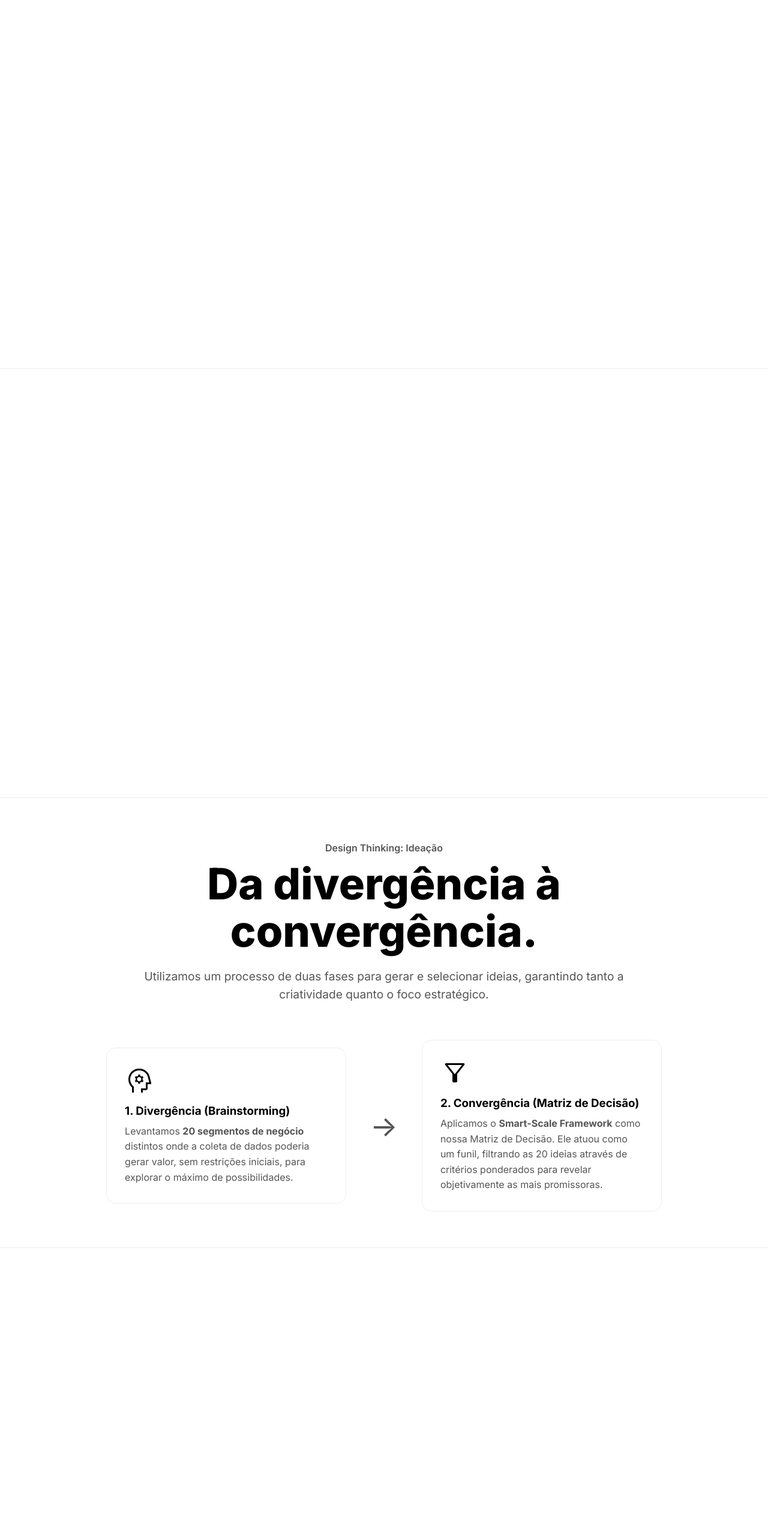
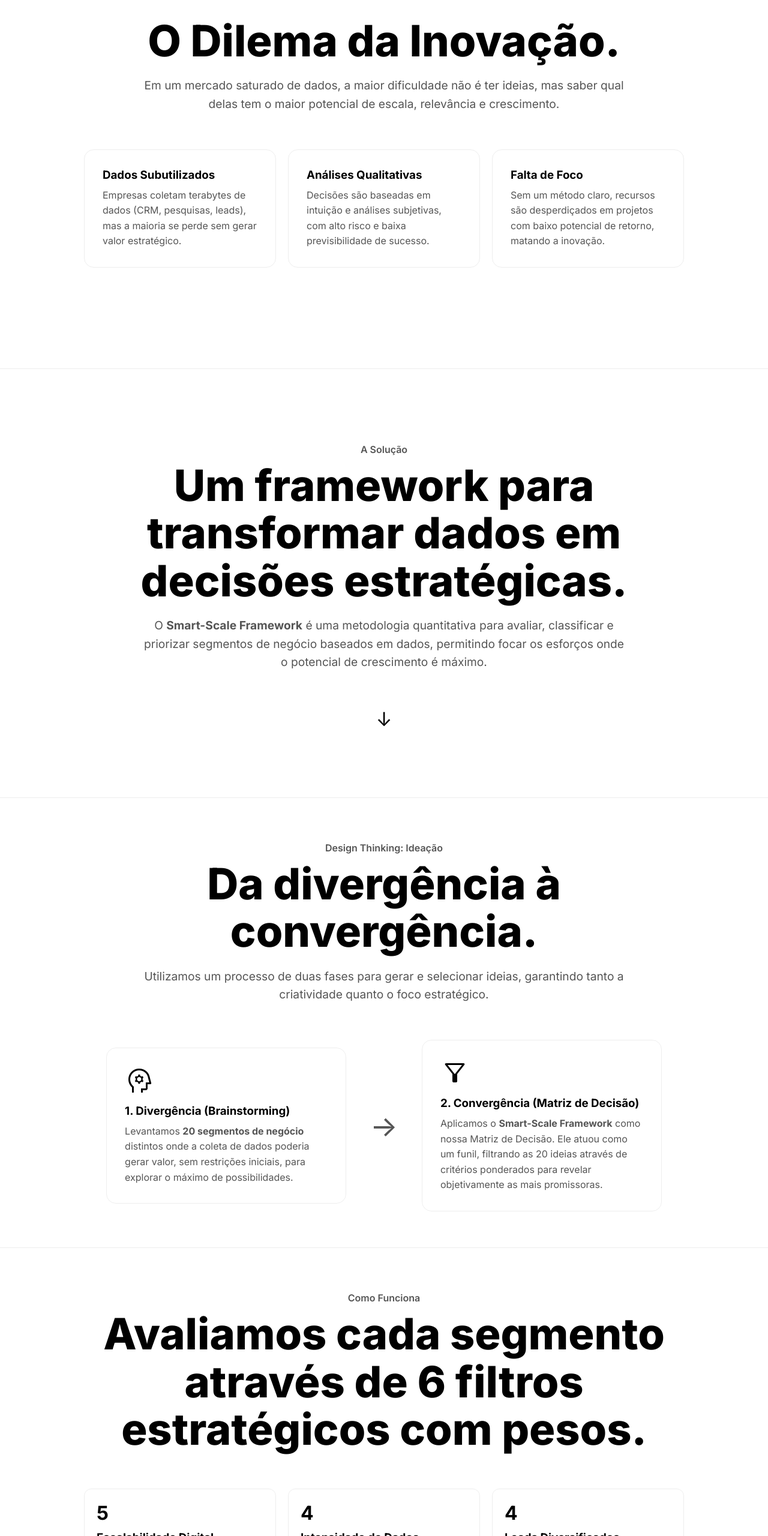
Before and after one commit to by-lelaEbirds/Smart-Scale-Framework, a plain HTML site: page presentation/index.html in a window 1280 px wide. Shown: the part 180-2740 px from the top of the page at 60% size. Drawn offline with nearby package versions, Linux system fonts and the light colour scheme.

Commit message:
Update index.html

```diff
--- a/presentation/index.html
+++ b/presentation/index.html
@@ -20,35 +20,64 @@
         <a href="../index.html" class="back-to-mvp-button">Voltar ao MVP</a>
     </header>
 
-    <section class="slide" id="problema"></section>
-
-    <section class="slide" id="solucao"></section>
-
+    <main>
+        <section class="slide" id="problema">
+            <div class="slide-content animate-on-scroll">
+                <h1 class="slide-title">O Dilema da Inovação.</h1>
+                <p class="slide-subtitle">Em um mercado saturado de dados, a maior dificuldade não é ter ideias, mas saber qual delas tem o maior potencial de escala, relevância e crescimento.</p>
+                <div class="problem-cards">
+                    <div class="card"><h3>Dados Subutilizados</h3><p>Empresas coletam terabytes de dados (CRM, pesquisas, leads), mas a maioria se perde sem gerar valor estratégico.</p></div>
+                    <div class="card"><h3>Análises Qualitativas</h3><p>Decisões são baseadas em intuição e análises subjetivas, com alto risco e baixa previsibilidade de sucesso.</p></div>
+                    <div class="card"><h3>Falta de Foco</h3><p>Sem um método claro, recursos são desperdiçados em projetos com baixo potencial de retorno, matando a inovação.</p></div>
+                </div>
+            </div>
+        </section>
+        <section class="slide" id="solucao">
+            <div class="slide-content animate-on-scroll">
+                <h2 class="section-tag">A Solução</h2>
+                <h1 class="slide-title">Um framework para transformar dados em decisões estratégicas.</h1>
+                <p class="slide-subtitle">O <strong>Smart-Scale Framework</strong> é uma metodologia quantitativa para avaliar, classificar e priorizar segmentos de negócio baseados em dados, permitindo focar os esforços onde o potencial de crescimento é máximo.</p>
+                <div class="arrow-down">↓</div>
+            </div>
+        </section>
         <section class="slide" id="ideacao">
             <div class="slide-content animate-on-scroll">
                 <h2 class="section-tag">Design Thinking: Ideação</h2>
                 <h1 class="slide-title">Da divergência à convergência.</h1>
                 <p class="slide-subtitle">Utilizamos um processo de duas fases para gerar e selecionar ideias, garantindo tanto a criatividade quanto o foco estratégico.</p>
                 <div class="ideation-flow">
-                <div class="flow-step">
-                    <span class="material-symbols-outlined">psychology</span>
-                    <h3>1. Divergência (Brainstorming)</h3>
-                    <p>Levantamos <strong>20 segmentos de negócio</strong> distintos onde a coleta de dados poderia gerar valor, sem restrições iniciais, para explorar o máximo de possibilidades.</p>
-                </div>
+                    <div class="flow-step"><span class="material-symbols-outlined">psychology</span><h3>1. Divergência (Brainstorming)</h3><p>Levantamos <strong>20 segmentos de negócio</strong> distintos onde a coleta de dados poderia gerar valor, sem restrições iniciais, para explorar o máximo de possibilidades.</p></div>
                     <div class="arrow-right">→</div>
-                <div class="flow-step">
-                    <span class="material-symbols-outlined">filter_alt</span>
-                    <h3>2. Convergência (Matriz de Decisão)</h3>
-                    <p>Aplicamos o <strong>Smart-Scale Framework</strong> como nossa Matriz de Decisão. Ele atuou como um funil, filtrando as 20 ideias através de critérios ponderados para revelar objetivamente as mais promissoras.</p>
-                </div>
+                    <div class="flow-step"><span class="material-symbols-outlined">filter_alt</span><h3>2. Convergência (Matriz de Decisão)</h3><p>Aplicamos o <strong>Smart-Scale Framework</strong> como nossa Matriz de Decisão. Ele atuou como um funil, filtrando as 20 ideias através de critérios ponderados para revelar objetivamente as mais promissoras.</p></div>
                 </div>
             </div>
         </section>
-
-    <section class="slide" id="metodologia"></section>
-
-    <section class="slide" id="tier-list"></section>
-
+        <section class="slide" id="metodologia">
+            <div class="slide-content animate-on-scroll">
+                <h2 class="section-tag">Como Funciona</h2>
+                <h1 class="slide-title">Avaliamos cada segmento através de 6 filtros estratégicos com pesos.</h1>
+                <div class="criteria-grid">
+                    <div class="criterion"><span>5</span><h3>Escalabilidade Digital</h3><p>Capacidade de crescimento exponencial com tecnologia e IA.</p></div>
+                    <div class="criterion"><span>4</span><h3>Intensidade de Dados</h3><p>Volume de dados que o segmento gera naturalmente para análise.</p></div>
+                    <div class="criterion"><span>4</span><h3>Leads Diversificados</h3><p>Quantos tipos de ofertas podem ser criadas a partir dos dados.</p></div>
+                    <div class="criterion"><span>3</span><h3>Valor de Mercado</h3><p>Potencial de crescimento e relevância do setor a longo prazo.</p></div>
+                    <div class="criterion"><span>3</span><h3>Impacto no Cliente</h3><p>O valor percebido pelo usuário final e sua adesão ao sistema.</p></div>
+                    <div class="criterion"><span>2</span><h3>Complexidade Baixa</h3><p>Filtro invertido: quanto mais simples a implementação, maior a nota.</p></div>
+                </div>
+            </div>
+        </section>
+        <section class="slide" id="tier-list">
+            <div class="slide-content animate-on-scroll">
+                <h2 class="section-tag">A Análise</h2>
+                <h1 class="slide-title">O resultado é uma "Tier List" clara e objetiva.</h1>
+                <p class="slide-subtitle">Após aplicar o framework em 20 segmentos, classificamos as oportunidades em tiers, revelando os mercados mais promissores.</p>
+                <div class="tier-cards">
+                    <div class="tier-card s-tier"><div class="tier-header">Tier S <span class="score">(25-27 pts)</span></div><p>Os mais estratégicos. Máxima escalabilidade, volume de dados e tendências de mercado. Ex: <strong>Supermercados, Bancos Digitais, E-commerce</strong>.</p></div>
+                    <div class="tier-card a-tier"><div class="tier-header">Tier A <span class="score">(22-24 pts)</span></div><p>Alto potencial, mas com maior concorrência ou menor diversidade de leads. Ex: <strong>Pet Shops, Delivery, Turismo</strong>.</p></div>
+                    <div class="tier-card b-tier"><div class="tier-header">Tier B <span class="score">(19-21 pts)</span></div><p>Menor escalabilidade ou intensidade de dados. Indicados para estratégias de nicho. Ex: <strong>Moda, Eventos, Livrarias</strong>.</p></div>
+                </div>
+            </div>
+        </section>
         <section class="slide" id="conclusao">
             <div class="slide-content animate-on-scroll">
                 <h2 class="section-tag">A Ideia Final e o Protótipo</h2>
@@ -57,6 +86,7 @@
                 <a href="../index.html" class="cta-button">Ver a Demonstração do Protótipo</a>
             </div>
         </section>
+    </main>
 
     <script src="script.js"></script>
 </body>
```
Lines whose indentation alone changed are shown as unchanged.
